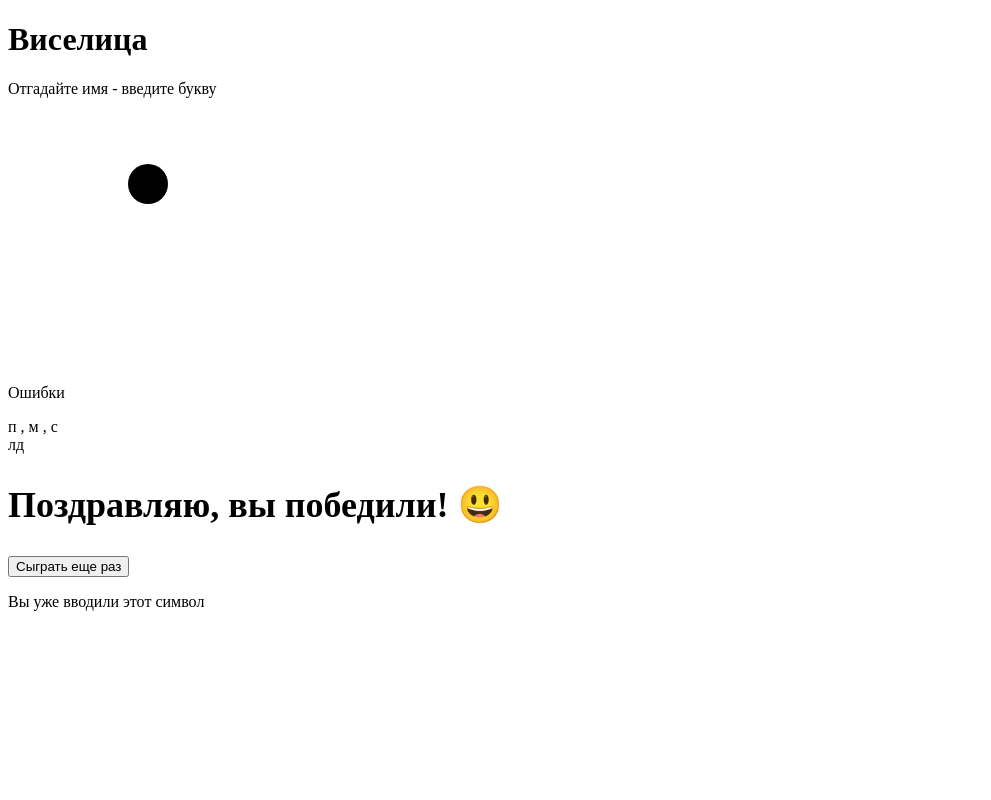
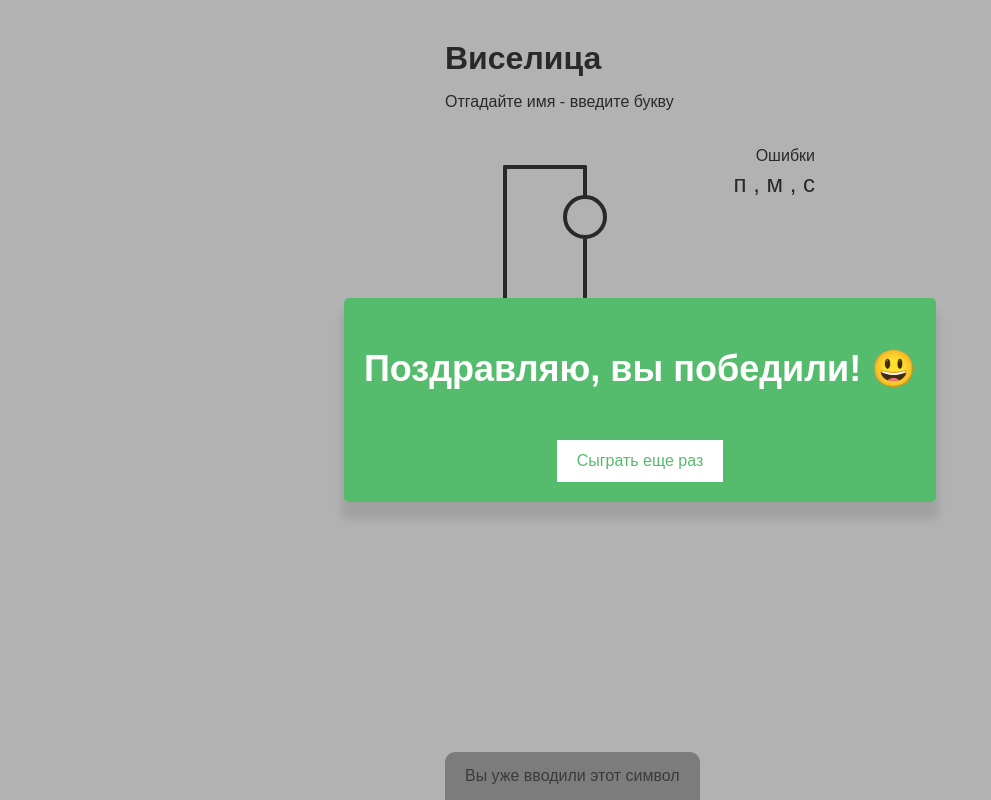
Before and after one commit to aleksdsgn/hangman, a Vue app: page / in a window 1280 px wide. Shown: the whole page, without its empty margins (0-991 px from the left). Built offline with nearby package versions, Linux system fonts and the light colour scheme.

Commit message:
feat: add styles

```diff
--- /dev/null
+++ b/src/assets/style.css
@@ -0,0 +1,140 @@
+* {
+  box-sizing: border-box;
+}
+
+body {
+  background-color: #ffffff;
+  color: #3a3a3a;
+  font-family: Arial, Helvetica, sans-serif;
+  display: flex;
+  flex-direction: column;
+  align-items: center;
+  height: 80vh;
+  margin: 0;
+  overflow: hidden;
+}
+
+#app {
+  max-width: 450px;
+  width: 100%;
+  padding: 20px 30px;
+  box-sizing: border-box;
+}
+
+h1 {
+  margin: 20px 0 0;
+}
+
+.game-container {
+  padding: 20px 0;
+  position: relative;
+  margin: auto;
+  height: 350px;
+}
+
+.figure-container {
+  fill: transparent;
+  stroke: #3a3a3a;
+  stroke-width: 4px;
+  stroke-linecap: round;
+}
+
+.figure-part {
+  display: none;
+}
+
+.wrong-letters-container {
+  position: absolute;
+  top: 20px;
+  right: 20px;
+  display: flex;
+  flex-direction: column;
+  text-align: right;
+}
+
+.wrong-letters-container p {
+  margin: 0 0 5px;
+}
+
+.wrong-letters-container span {
+  font-size: 24px;
+}
+
+.word {
+  display: flex;
+  position: absolute;
+  bottom: 10px;
+  left: 50%;
+  transform: translateX(-50%);
+}
+
+.letter {
+  border-bottom: 3px solid #54bc6c;
+  display: inline-flex;
+  font-size: 30px;
+  align-items: center;
+  justify-content: center;
+  margin: 0 3px;
+  height: 50px;
+  width: 20px;
+}
+
+.popup-container {
+  background-color: rgba(0, 0, 0, 0.3);
+  position: fixed;
+  top: 0;
+  bottom: 0;
+  left: 0;
+  right: 0;
+  display: flex;
+  align-items: center;
+  justify-content: center;
+}
+
+.popup {
+  background: #54bc6c;
+  border-radius: 5px;
+  box-shadow: 0 15px 10px 3px rgba(0, 0, 0, 0.1);
+  padding: 20px;
+  text-align: center;
+}
+
+.popup h2,
+.popup h3 {
+  color: #fff;
+}
+
+.popup button {
+  cursor: pointer;
+  background-color: #fff;
+  color: #54bc6c;
+  border: 0;
+  margin-top: 20px;
+  padding: 12px 20px;
+  font-size: 16px;
+}
+
+.popup button:active {
+  transform: scale(0.98);
+}
+
+.popup button:focus {
+  outline: 0;
+}
+
+.notification-container {
+  background-color: rgba(0, 0, 0, 0.3);
+  border-radius: 10px 10px 0 0;
+  padding: 15px 20px;
+  position: absolute;
+  bottom: -50px;
+  transition: transform 0.3s ease-in-out;
+}
+
+.notification-container p {
+  margin: 0;
+}
+
+.notification-container.show {
+  transform: translateY(-50px);
+}
--- a/src/main.ts
+++ b/src/main.ts
@@ -1,3 +1,5 @@
+import './assets/style.css'
+
 import { createApp } from 'vue'
 import App from './App.vue'
 
```
